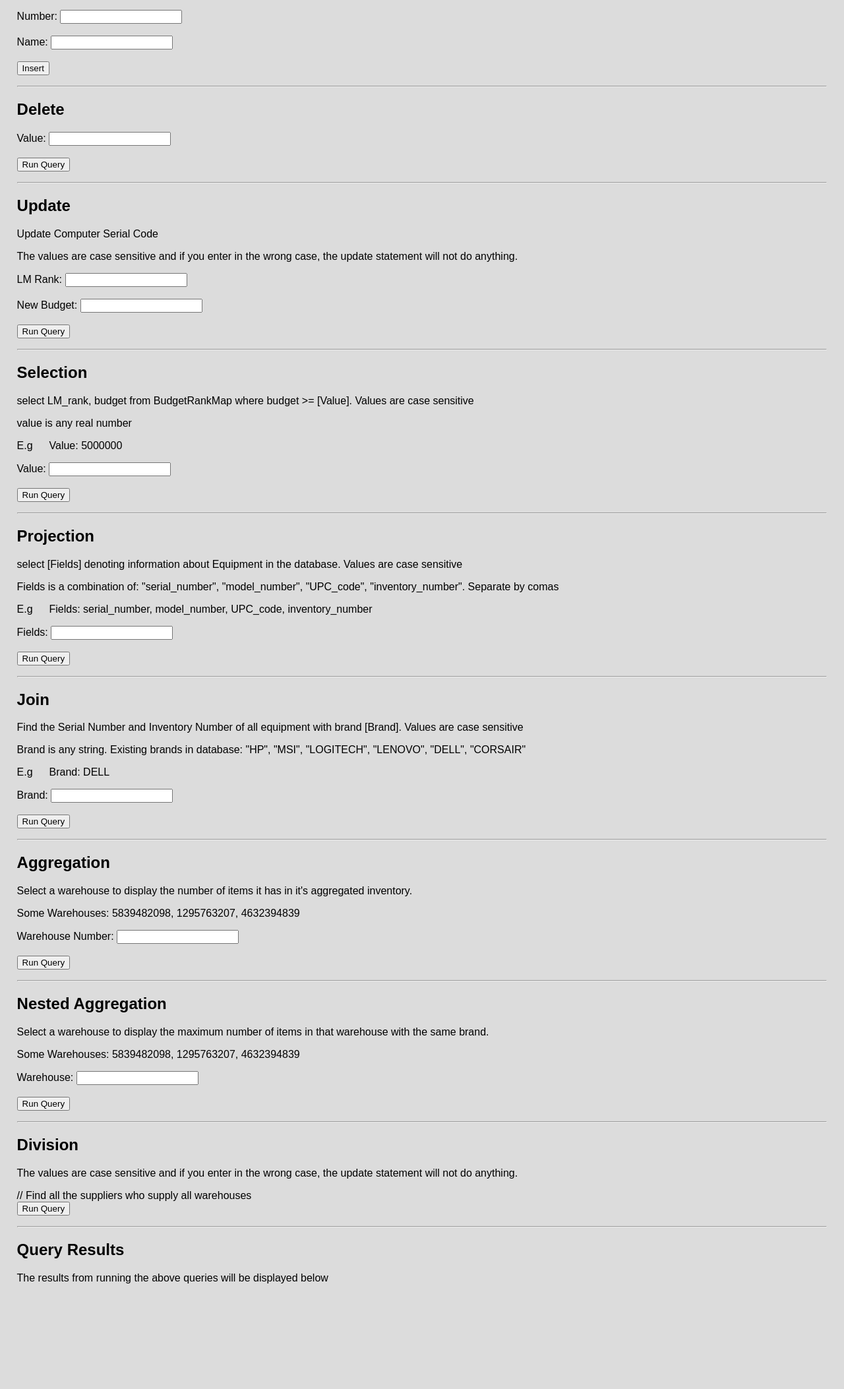
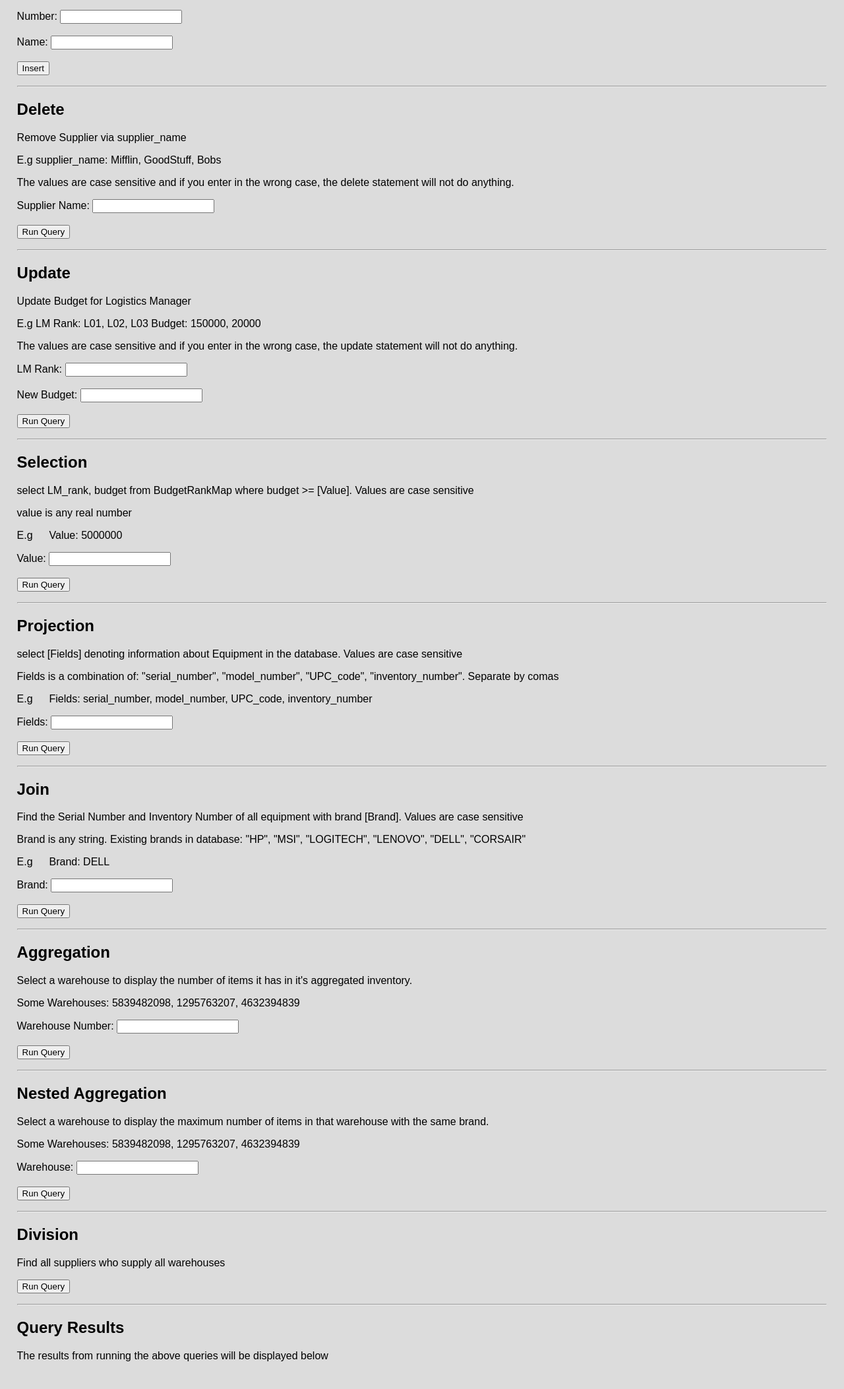
Before and after one commit to edvinkeskin/oryza_sativa_project, a PHP site: page / in a window 1280 px wide. Shown: the part 245-2351 px from the top of the page at 66% size. Before the commit the page ends 2191 px from the top, so only its background shows below. Run offline with PHP 8.4, Linux system fonts and the light colour scheme.

Commit message:
Text addition/update

```diff
--- a/my_app/public/index.php
+++ b/my_app/public/index.php
@@ -212,10 +212,14 @@
         <hr>
 
         <h2 id="delete">Delete</h2>
+        <p>Remove Supplier via supplier_name
+        <p>E.g supplier_name: Mifflin, GoodStuff, Bobs
+        <p>The values are case sensitive and if you enter in the wrong case, the delete statement will not do anything.
+</p>
         <form method="POST" action="index.php" >
             <!--refresh page when submitted-->
             <input type="hidden" id="deleteRequest" name="deleteRequest">
-            Value: <input type="text" name="deleteValue"> <br><br>
+            Supplier Name: <input type="text" name="deleteValue"> <br><br>
 
             <input type="submit" value="Run Query" name="deleteSubmit">
             <p></p>
@@ -224,9 +228,10 @@
         <hr>
 
         <h2 id="update">Update </h2>
-        <p>Update Computer Serial Code
+        <p>Update Budget for Logistics Manager
+        <p>E.g LM Rank: L01, L02, L03 Budget: 150000, 20000
         <p>The values are case sensitive and if you enter in the wrong case, the update statement will not do anything.
-        </p>
+</p>
 
         <form method="POST" action="index.php" >
             <!--refresh page when submitted-->
@@ -336,9 +341,8 @@
         <hr>
 
         <h2 id="division">Division</h2>
-        <p>The values are case sensitive and if you enter in the wrong case, the update statement will not do anything.
+        <p> Find all suppliers who supply all warehouses
         </p>
-        // Find all the suppliers who supply all warehouses
 
         <form method="GET" action="index.php" >
             <!--refresh page when submitted-->
```
